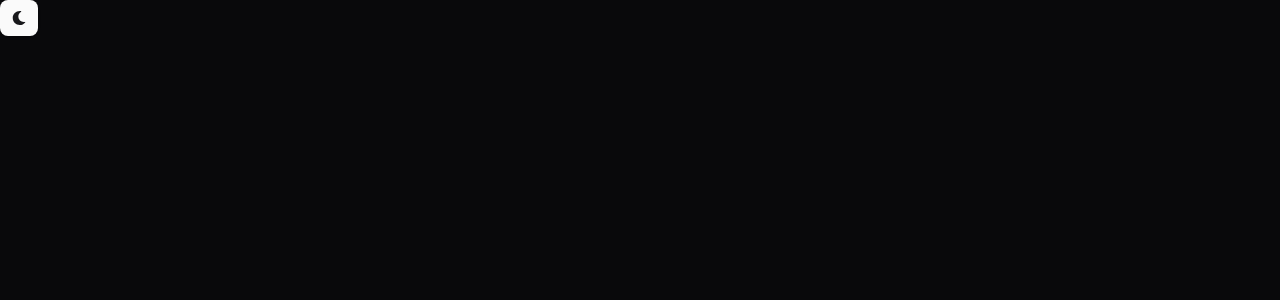
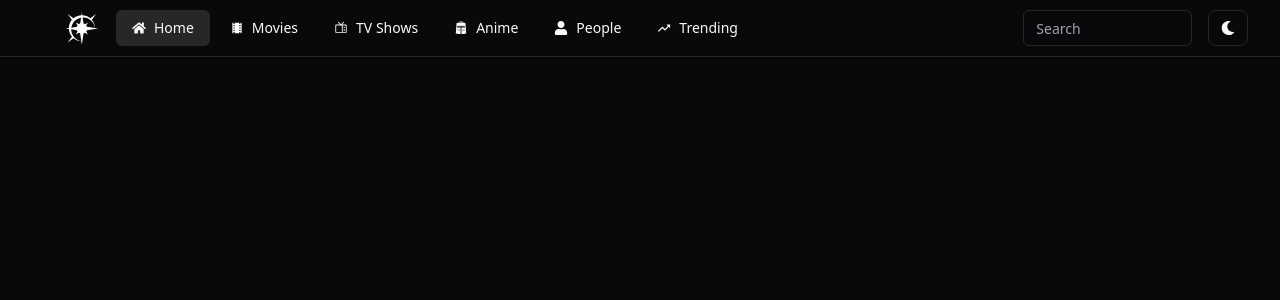
Before and after one commit to NerdyNarayan/lunar-movies, a Next.js app: page / in a window 1280 px wide. Shown: the top 300 px of the page. Built offline with nearby package versions, Linux system fonts and the light colour scheme.

Commit message:
feat: adding header mock

```diff
--- a/package.json
+++ b/package.json
@@ -20,6 +20,7 @@
   },
   "dependencies": {
     "@radix-ui/react-icons": "^1.3.0",
+    "@radix-ui/react-navigation-menu": "^1.2.0",
     "@radix-ui/react-slot": "^1.1.0",
     "@t3-oss/env-nextjs": "^0.10.1",
     "class-variance-authority": "^0.7.0",
--- a/src/app/layout.tsx
+++ b/src/app/layout.tsx
@@ -2,6 +2,7 @@
 import { ThemeProvider } from "@/components/theme-provider";
 import { GeistSans } from "geist/font/sans";
 import { type Metadata } from "next";
+import SiteNav from "@/components/site-nav";
 
 export const metadata: Metadata = {
   title: "Create T3 App",
@@ -14,7 +15,7 @@
 }: Readonly<{ children: React.ReactNode }>) {
   return (
     <html lang="en" className={`${GeistSans.variable}`}>
-      <body>
+      <body className="">
         <ThemeProvider
           attribute="class"
           defaultTheme="dark"
--- /dev/null
+++ b/src/app/movie/page.tsx
@@ -0,0 +1,7 @@
+import React from "react";
+
+const page = () => {
+  return <div>page</div>;
+};
+
+export default page;
--- a/src/app/page.tsx
+++ b/src/app/page.tsx
@@ -1,10 +1,19 @@
+import React from "react";
+import SiteNav from "@/components/site-nav";
+import { Input } from "@/components/ui/input";
 import ThemeToggle from "@/components/theme-toggle";
-import React from "react";
-
 const Page = () => {
   return (
-    <div>
-      <ThemeToggle />
+    <div className="sticky border-b bg-background">
+      <div className="container flex h-14 items-center space-x-4">
+        <SiteNav />
+        <div className="flex justify-end gap-4">
+          <Input placeholder="Search" />
+          <div>
+            <ThemeToggle />
+          </div>
+        </div>
+      </div>
     </div>
   );
 };
--- /dev/null
+++ b/src/components/site-nav.tsx
@@ -0,0 +1,59 @@
+"use client";
+
+import { useActiveNav } from "@/hooks/useActiveNav";
+import { type NavItem, navItems } from "../config/site";
+import { GiEclipseFlare } from "react-icons/gi";
+import {
+  NavigationMenu,
+  NavigationMenuItem,
+  NavigationMenuLink,
+  NavigationMenuList,
+  navigationMenuTriggerStyle,
+} from "@/components/ui/navigation-menu";
+import Link from "next/link";
+import { cn } from "@/lib/utils";
+import ThemeToggle from "./theme-toggle";
+const SiteNav = () => {
+  return (
+    <div className="container flex max-w-6xl items-center">
+      <Link href="/">
+        <GiEclipseFlare className="text-4xl" />
+      </Link>
+      <NavigationMenu className="ml-4 hidden lg:flex">
+        <NavigationMenuList>
+          {navItems.items.map((item) => (
+            <SiteNavItem
+              key={item.title}
+              title={item.title}
+              href={item.href}
+              icon={item.icon}
+            />
+          ))}
+        </NavigationMenuList>
+      </NavigationMenu>
+    </div>
+  );
+};
+
+const SiteNavItem = ({ title, href, icon }: NavItem) => {
+  const isActive = useActiveNav(href);
+  const Icon = icon;
+  return (
+    <NavigationMenuItem>
+      <Link href={href} legacyBehavior passHref>
+        <NavigationMenuLink
+          className={cn(
+            navigationMenuTriggerStyle(),
+            isActive && "bg-accent",
+            "gap-2",
+          )}
+        >
+          <Icon />
+          {title}
+        </NavigationMenuLink>
+      </Link>
+    </NavigationMenuItem>
+  );
+};
+
+export default SiteNav;
--- a/src/components/theme-toggle.tsx
+++ b/src/components/theme-toggle.tsx
@@ -11,7 +11,10 @@
   const { setTheme } = useTheme();
   const [toggle, setToggle] = useState(false);
   return (
-    <Button className="rounded-lg px-3 py-2" onClick={() => Toggle()}>
+    <Button
+      className="rounded-lg border bg-transparent px-3 py-2 text-primary hover:text-primary-foreground"
+      onClick={() => Toggle()}
+    >
       {toggle ? <FaSun /> : <FaMoon />}
     </Button>
   );
--- /dev/null
+++ b/src/components/ui/input.tsx
@@ -0,0 +1,25 @@
+import * as React from "react"
+
+import { cn } from "@/lib/utils"
+
+export interface InputProps
+  extends React.InputHTMLAttributes<HTMLInputElement> {}
+
+const Input = React.forwardRef<HTMLInputElement, InputProps>(
+  ({ className, type, ...props }, ref) => {
+    return (
+      <input
+        type={type}
+        className={cn(
+          "flex h-9 w-full rounded-md border border-input bg-transparent px-3 py-1 text-sm shadow-sm transition-colors file:border-0 file:bg-transparent file:text-sm file:font-medium placeholder:text-muted-foreground focus-visible:outline-none focus-visible:ring-1 focus-visible:ring-ring disabled:cursor-not-allowed disabled:opacity-50",
+          className
+        )}
+        ref={ref}
+        {...props}
+      />
+    )
+  }
+)
+Input.displayName = "Input"
+
+export { Input }
--- /dev/null
+++ b/src/components/ui/navigation-menu.tsx
@@ -0,0 +1,128 @@
+import * as React from "react"
+import { ChevronDownIcon } from "@radix-ui/react-icons"
+import * as NavigationMenuPrimitive from "@radix-ui/react-navigation-menu"
+import { cva } from "class-variance-authority"
+
+import { cn } from "@/lib/utils"
+
+const NavigationMenu = React.forwardRef<
+  React.ElementRef<typeof NavigationMenuPrimitive.Root>,
+  React.ComponentPropsWithoutRef<typeof NavigationMenuPrimitive.Root>
+>(({ className, children, ...props }, ref) => (
+  <NavigationMenuPrimitive.Root
+    ref={ref}
+    className={cn(
+      "relative z-10 flex max-w-max flex-1 items-center justify-center",
+      className
+    )}
+    {...props}
+  >
+    {children}
+    <NavigationMenuViewport />
+  </NavigationMenuPrimitive.Root>
+))
+NavigationMenu.displayName = NavigationMenuPrimitive.Root.displayName
+
+const NavigationMenuList = React.forwardRef<
+  React.ElementRef<typeof NavigationMenuPrimitive.List>,
+  React.ComponentPropsWithoutRef<typeof NavigationMenuPrimitive.List>
+>(({ className, ...props }, ref) => (
+  <NavigationMenuPrimitive.List
+    ref={ref}
+    className={cn(
+      "group flex flex-1 list-none items-center justify-center space-x-1",
+      className
+    )}
+    {...props}
+  />
+))
+NavigationMenuList.displayName = NavigationMenuPrimitive.List.displayName
+
+const NavigationMenuItem = NavigationMenuPrimitive.Item
+
+const navigationMenuTriggerStyle = cva(
+  "group inline-flex h-9 w-max items-center justify-center rounded-md bg-background px-4 py-2 text-sm font-medium transition-colors hover:bg-accent hover:text-accent-foreground focus:bg-accent focus:text-accent-foreground focus:outline-none disabled:pointer-events-none disabled:opacity-50 data-[active]:bg-accent/50 data-[state=open]:bg-accent/50"
+)
+
+const NavigationMenuTrigger = React.forwardRef<
+  React.ElementRef<typeof NavigationMenuPrimitive.Trigger>,
+  React.ComponentPropsWithoutRef<typeof NavigationMenuPrimitive.Trigger>
+>(({ className, children, ...props }, ref) => (
+  <NavigationMenuPrimitive.Trigger
+    ref={ref}
+    className={cn(navigationMenuTriggerStyle(), "group", className)}
+    {...props}
+  >
+    {children}{" "}
+    <ChevronDownIcon
+      className="relative top-[1px] ml-1 h-3 w-3 transition duration-300 group-data-[state=open]:rotate-180"
+      aria-hidden="true"
+    />
+  </NavigationMenuPrimitive.Trigger>
+))
+NavigationMenuTrigger.displayName = NavigationMenuPrimitive.Trigger.displayName
+
+const NavigationMenuContent = React.forwardRef<
+  React.ElementRef<typeof NavigationMenuPrimitive.Content>,
+  React.ComponentPropsWithoutRef<typeof NavigationMenuPrimitive.Content>
+>(({ className, ...props }, ref) => (
+  <NavigationMenuPrimitive.Content
+    ref={ref}
+    className={cn(
+      "left-0 top-0 w-full data-[motion^=from-]:animate-in data-[motion^=to-]:animate-out data-[motion^=from-]:fade-in data-[motion^=to-]:fade-out data-[motion=from-end]:slide-in-from-right-52 data-[motion=from-start]:slide-in-from-left-52 data-[motion=to-end]:slide-out-to-right-52 data-[motion=to-start]:slide-out-to-left-52 md:absolute md:w-auto ",
+      className
+    )}
+    {...props}
+  />
+))
+NavigationMenuContent.displayName = NavigationMenuPrimitive.Content.displayName
+
+const NavigationMenuLink = NavigationMenuPrimitive.Link
+
+const NavigationMenuViewport = React.forwardRef<
+  React.ElementRef<typeof NavigationMenuPrimitive.Viewport>,
+  React.ComponentPropsWithoutRef<typeof NavigationMenuPrimitive.Viewport>
+>(({ className, ...props }, ref) => (
+  <div className={cn("absolute left-0 top-full flex justify-center")}>
+    <NavigationMenuPrimitive.Viewport
+      className={cn(
+        "origin-top-center relative mt-1.5 h-[var(--radix-navigation-menu-viewport-height)] w-full overflow-hidden rounded-md border bg-popover text-popover-foreground shadow data-[state=open]:animate-in data-[state=closed]:animate-out data-[state=closed]:zoom-out-95 data-[state=open]:zoom-in-90 md:w-[var(--radix-navigation-menu-viewport-width)]",
+        className
+      )}
+      ref={ref}
+      {...props}
+    />
+  </div>
+))
+NavigationMenuViewport.displayName =
+  NavigationMenuPrimitive.Viewport.displayName
+
+const NavigationMenuIndicator = React.forwardRef<
+  React.ElementRef<typeof NavigationMenuPrimitive.Indicator>,
+  React.ComponentPropsWithoutRef<typeof NavigationMenuPrimitive.Indicator>
+>(({ className, ...props }, ref) => (
+  <NavigationMenuPrimitive.Indicator
+    ref={ref}
+    className={cn(
+      "top-full z-[1] flex h-1.5 items-end justify-center overflow-hidden data-[state=visible]:animate-in data-[state=hidden]:animate-out data-[state=hidden]:fade-out data-[state=visible]:fade-in",
+      className
+    )}
+    {...props}
+  >
+    <div className="relative top-[60%] h-2 w-2 rotate-45 rounded-tl-sm bg-border shadow-md" />
+  </NavigationMenuPrimitive.Indicator>
+))
+NavigationMenuIndicator.displayName =
+  NavigationMenuPrimitive.Indicator.displayName
+
+export {
+  navigationMenuTriggerStyle,
+  NavigationMenu,
+  NavigationMenuList,
+  NavigationMenuItem,
+  NavigationMenuContent,
+  NavigationMenuTrigger,
+  NavigationMenuLink,
+  NavigationMenuIndicator,
+  NavigationMenuViewport,
+}
--- /dev/null
+++ b/src/config/index.ts
@@ -0,0 +1 @@
+export * from "./site";
--- /dev/null
+++ b/src/config/site.ts
@@ -0,0 +1,65 @@
+import { FaHome } from "react-icons/fa";
+import { MdLocalMovies } from "react-icons/md";
+import { PiTelevision } from "react-icons/pi";
+import { GiBlackKnightHelm } from "react-icons/gi";
+import { FaUser } from "react-icons/fa";
+import { IoMdTrendingUp } from "react-icons/io";
+import { type IconType } from "react-icons/lib";
+export type SiteConfig = typeof siteConfig;
+export const siteConfig = {
+  name: "Lunar Movies",
+  description: "Explore the world of movies and TV shows.",
+  mainNav: [
+    {
+      title: "Home",
+      href: "/",
+    },
+  ],
+  links:{
+
+  },
+  author:{
+    name:"Apurva Pradhan",
+    web:"https://oktaycolakoglu.com"
+  }
+
+};
+
+export type NavItem={
+  title:string
+  href:string
+  icon:IconType
+}
+const home={
+  title:"Home",
+  href:"/",
+  icon: FaHome
+}
+const movies={
+  title: "Movies",
+  href: "/movie",
+  icon: MdLocalMovies
+}
+const tvShows={
+  title: "TV Shows",
+  href: "/tv-show",
+  icon: PiTelevision
+}
+const  anime={
+  title: "Anime",
+  href: "/anime",
+  icon: GiBlackKnightHelm
+}
+const people={
+  title: "People",
+  href: "/people",
+  icon: FaUser
+}
+const trending={
+  title: "Trending",
+  href: "/trending",
+  icon: IoMdTrendingUp
+}
+export const navItems={
+  items:[home,movies,tvShows,anime,people,trending]
+}
--- a/src/env.js
+++ b/src/env.js
@@ -7,7 +7,7 @@
    * isn't built with invalid env vars.
    */
   server: {
-    DATABASE_URL: z.string().url(),
+    DATABASE_URL: z.string().url().optional(),
     NODE_ENV: z
       .enum(["development", "test", "production"])
       .default("development"),
--- /dev/null
+++ b/src/hooks/useActiveNav.ts
@@ -0,0 +1,13 @@
+"use client"
+import { usePathname } from "next/navigation"
+/**
+ * Custom hook to determine if a given href matches the current pathname.
+ * @param href - The href to compare with the current pathname.
+ * @returns A boolean indicating if the href matches the current pathname.
+ */
+
+export const useActiveNav = (href: string) => {
+  const pathname=usePathname()
+  if(href==="/") return pathname===href;
+  return pathname.startsWith(href)
+}
```
Also changed, not shown: 1 other file (tests, documents, lock files or other folders).
